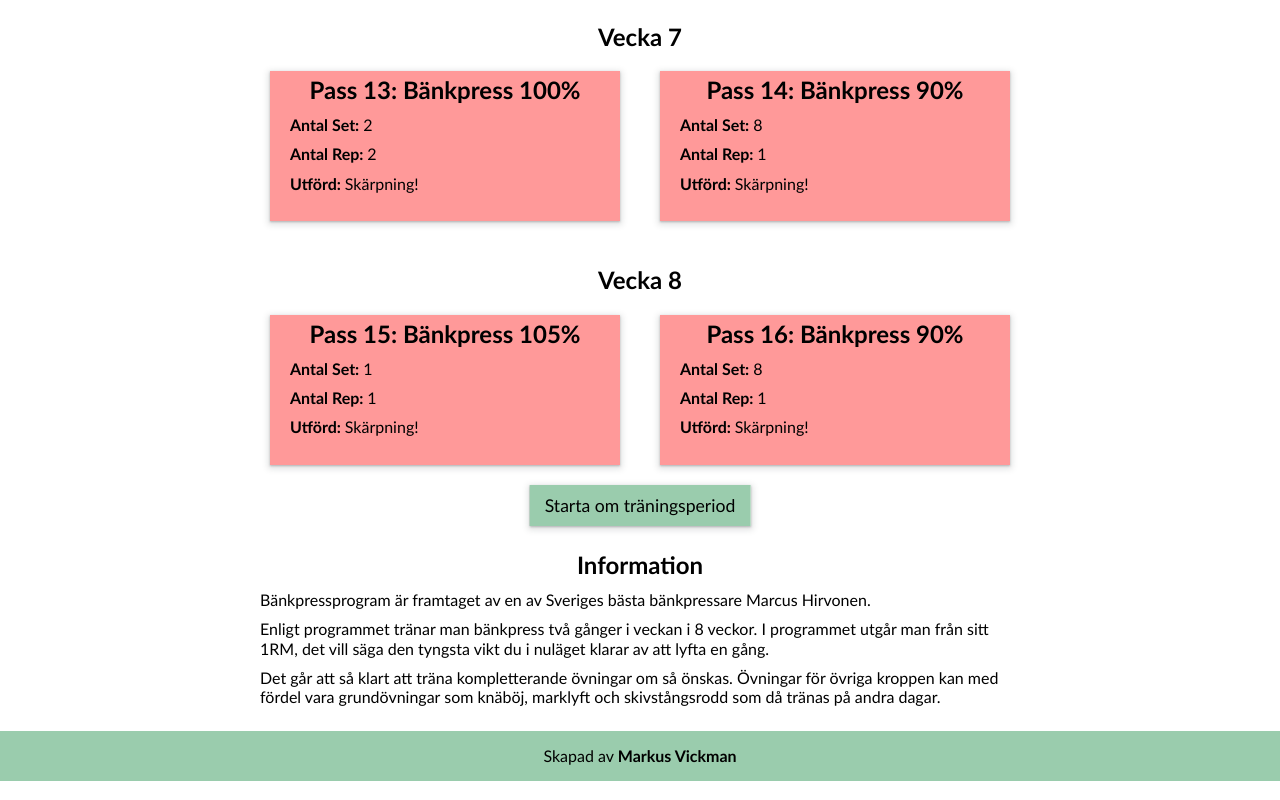
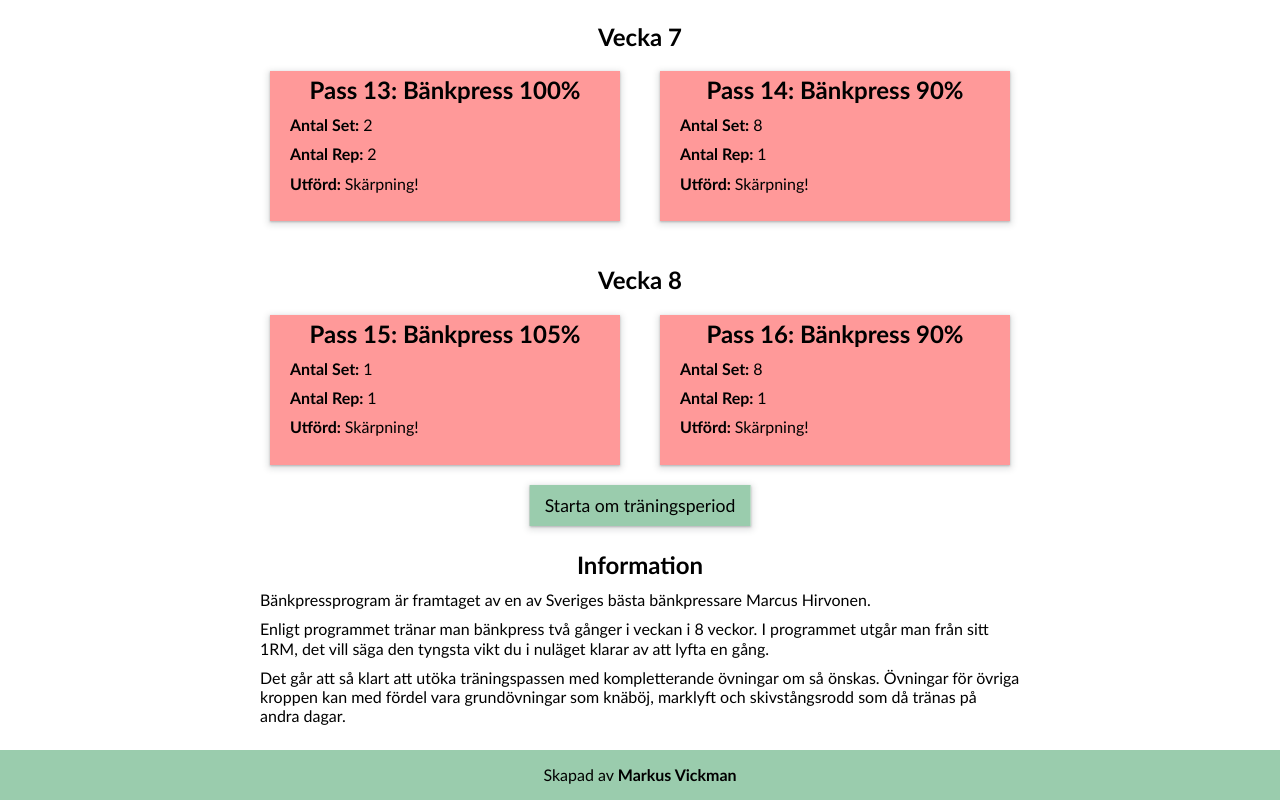
Before and after one commit to MarkusVickman/react-m1, a React (Vite) app: page / in a window 1280 px wide. Shown: the part 1758-2558 px from the top of the page. Built offline with nearby package versions, Linux system fonts and the light colour scheme.

Commit message:
Update WorkoutInfo.tsx
text

```diff
--- a/src/components/WorkoutInfo.tsx
+++ b/src/components/WorkoutInfo.tsx
@@ -9,7 +9,7 @@ function WorkoutInfo() {
         <h2>Information</h2>
         <p>Bänkpressprogram är framtaget av en av Sveriges bästa bänkpressare Marcus Hirvonen.</p>
         <p>Enligt programmet tränar man bänkpress två gånger i veckan i 8 veckor. I programmet utgår man från sitt 1RM, det vill säga den tyngsta vikt du i nuläget klarar av att lyfta en gång. </p>
-        <p>Det går att så klart att träna kompletterande övningar om så önskas. Övningar för övriga kroppen kan med fördel vara grundövningar som knäböj, marklyft och skivstångsrodd som då tränas på andra dagar.</p>
+        <p>Det går att så klart att utöka träningspassen med kompletterande övningar om så önskas. Övningar för övriga kroppen kan med fördel vara grundövningar som knäböj, marklyft och skivstångsrodd som då tränas på andra dagar.</p>
         </div>
   )
 }
```
